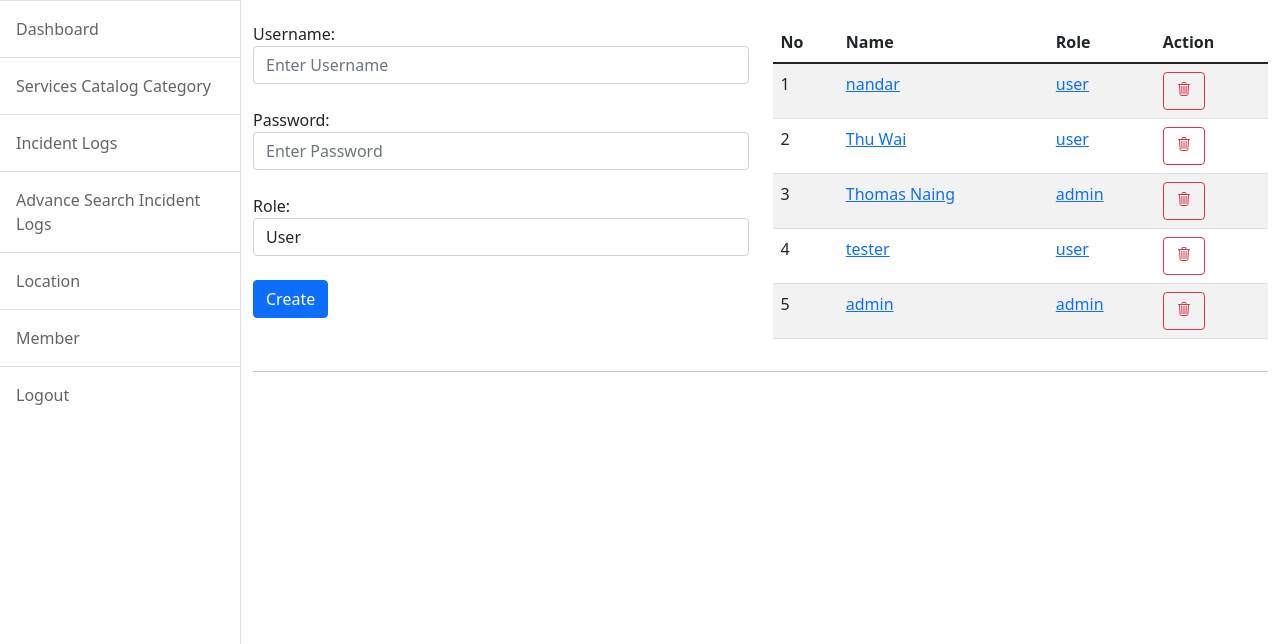
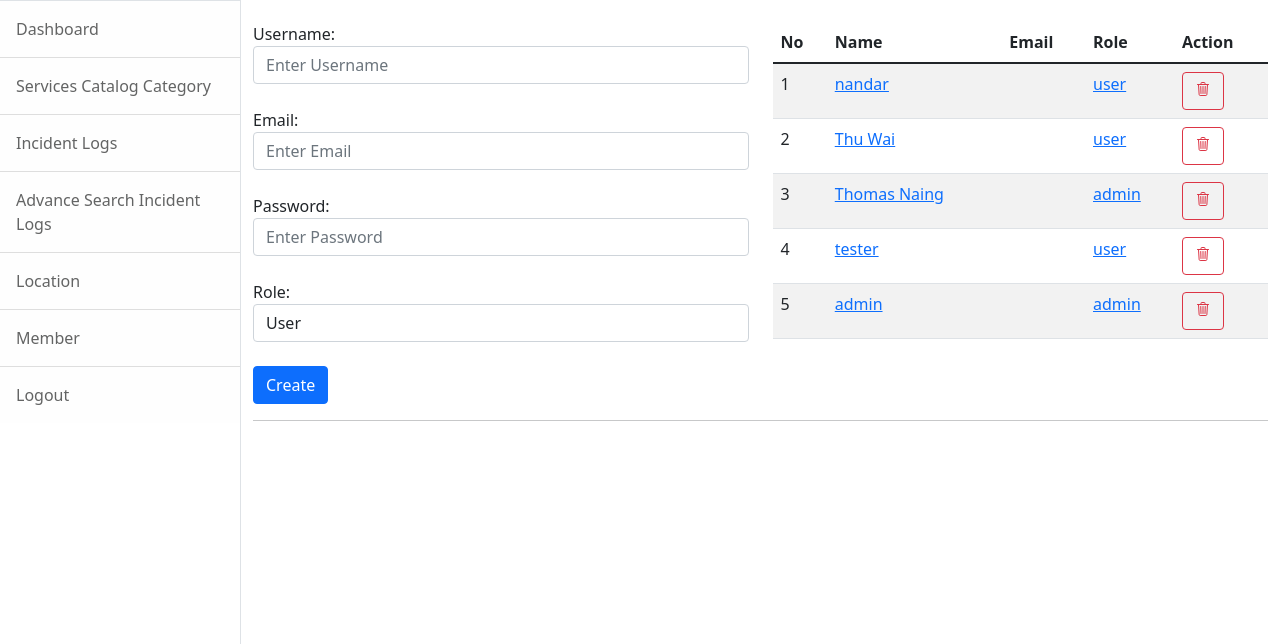
Before and after one commit to eugen3199/incident-logs-kbtc, a PHP site: page /admin/member.php in a window 1280 px wide. Shown: the part 57-701 px from the top of the page. Run offline with PHP 8.4, Linux system fonts and the light colour scheme; a user stored in the database is signed in; data comes from the database, SQL or seed files in the repository; data that the repository does not hold is empty; some libraries are stand-ins or nearby versions.

Commit message:
Added email of Member Page

```diff
--- a/admin/backend.php
+++ b/admin/backend.php
@@ -311,10 +311,11 @@ function image_filter($image,$location){
     /* member_create */
     if(isset($_POST["member_create"])){
        $username = htmlspecialchars($_POST["username"]);
+       $useremail= htmlspecialchars($_POST["useremail"]);
        $password = htmlspecialchars($_POST["password"]);
        $role = htmlspecialchars($_POST["role"]);
        $date = date("Y-m-d");
-       $sql = "SELECT * FROM member WHERE name='$username'";
+       $sql = "SELECT * FROM member WHERE name='$username' OR email='$useremail'";
        $result = mysqli_query($connect, $sql);
        $row = mysqli_num_rows($result);
        if($row > 0){
@@ -322,7 +323,7 @@ function image_filter($image,$location){
         die();
        }
         /* No Encrypt Here Encrypt Your Self */
-       $sql2 = "INSERT INTO member(name,password,role,status,profile,position, department,phone,create_at) VALUES ('$username','$password','$role',1,'-','-','-','-','$date')";
+       $sql2 = "INSERT INTO member(name,email,password,role,status,profile,position, department,phone,create_at) VALUES ('$username','$useremail','$password','$role',1,'-','-','-','-','$date')";
        $result2 = mysqli_query($connect,$sql2);
        if($result){
         success_message("Member Create Success",$_SERVER['HTTP_REFERER']);
--- a/admin/member.php
+++ b/admin/member.php
@@ -28,6 +28,12 @@
                                 id="category" required>
                         </div>
                         <br>
+                        <div class="form-group ">
+                            <label for="category">Email:</label>
+                            <input type="text" class="form-control" placeholder="Enter Email" name="useremail"
+                                id="category" required>
+                        </div>
+                        <br>
 
                         <div class="form-group ">
                             <label for="category">Password:</label>
@@ -54,6 +60,7 @@
                             <tr>
                                 <th>No</th>
                                 <th>Name</th>
+                                <th>Email</th>
                                 <th>Role</th>
                                 <th>Action</th>
                             </tr>
@@ -76,6 +83,9 @@
                                 <td><?php echo ++$number; ?></td>
                                 <td><a href="#">
                                         <?php echo $value['name']; ?> <a></td>
+                                <td><a href="#">
+                                        <?php echo $value['email']; ?> <a></td>
+
                                 <td><a href="#"> <?php echo $value['role']; ?> <a></td>
                                 <td>
 
```
